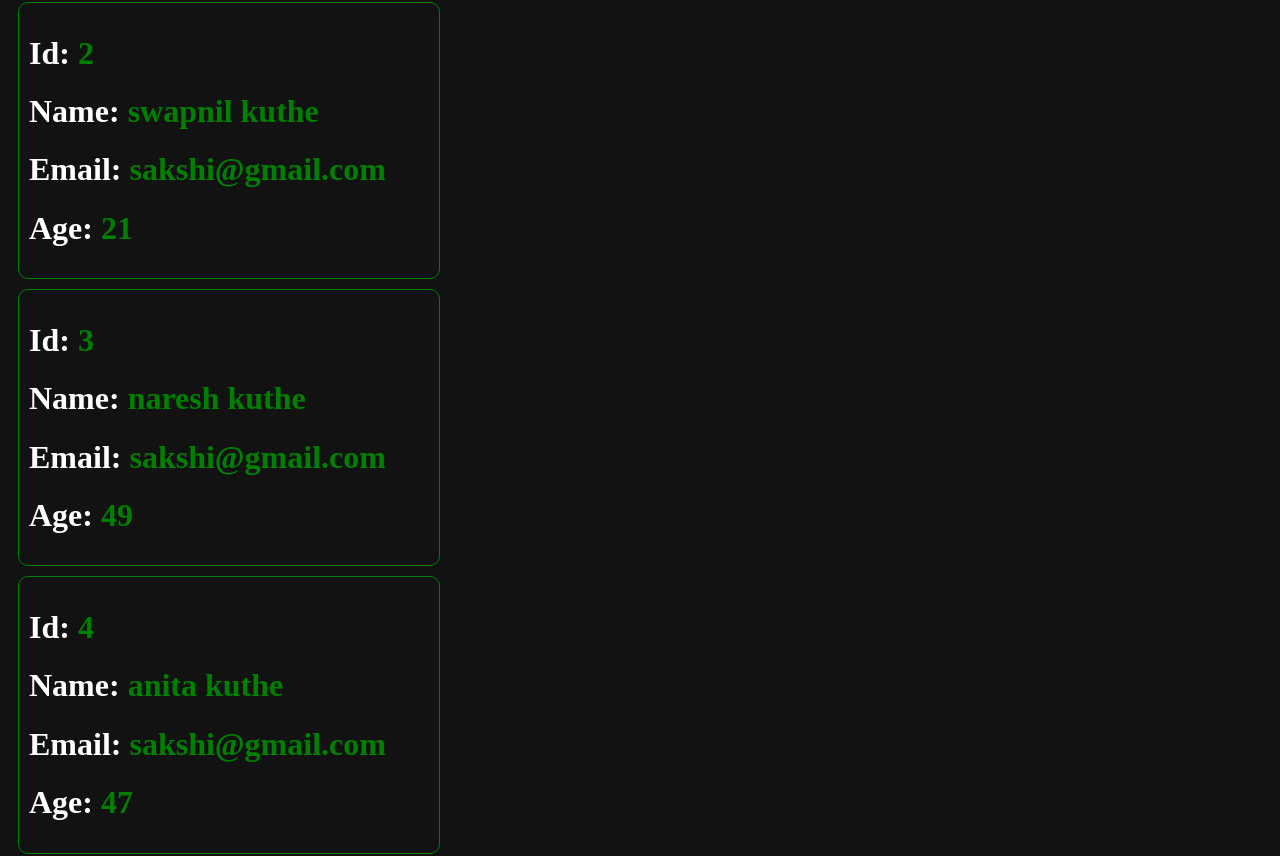
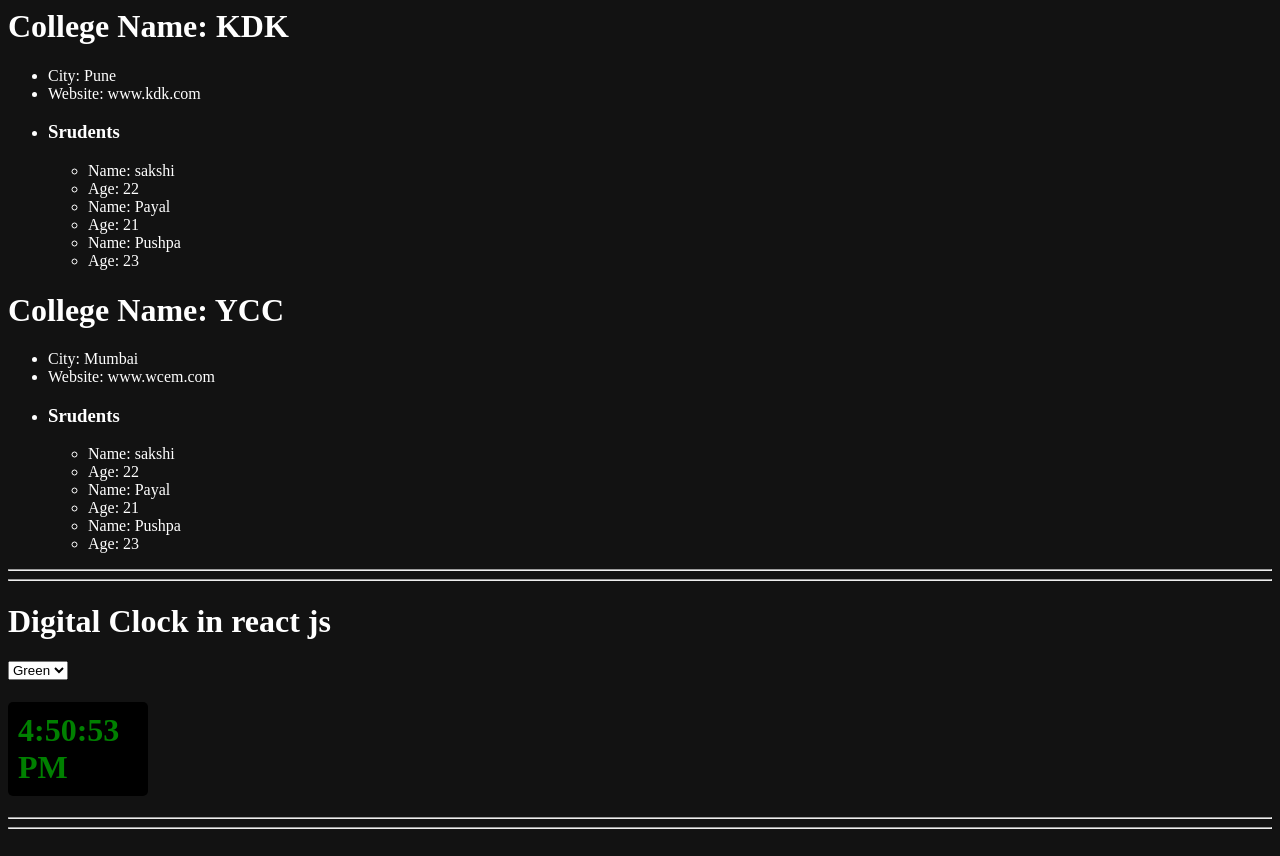
Before and after one commit to sak033/react-blog, a React (Vite) app: page / in a window 1280 px wide. Shown: the part 365-1221 px from the top of the page. Built offline with nearby package versions, Linux system fonts and the light colour scheme.

Commit message:
Neated LOOP

```diff
--- a/package.json
+++ b/package.json
@@ -11,6 +11,7 @@
   },
   "dependencies": {
     "react": "^19.2.0",
+    "react-clock": "^6.0.0",
     "react-dom": "^19.2.0"
   },
   "devDependencies": {
--- a/src/App.jsx
+++ b/src/App.jsx
@@ -18,6 +18,11 @@ import CheckBox from './CheckBOx'
 import RadioButton_Dropdown from './RadioButton_Dropdown'
 import Loops from './Loops'
 import ReuseComponentInLoop from './ReuseComponentInLoop'
+import Clock from 'react-clock/src/Clock.js'
+import ClockComponent from './ClockComponent'
+import ClockStyle from './ClockStyle'
+import User from './User'
+import NestedLoop from './NestedLoop'
 
 
 function App() {
@@ -39,7 +44,10 @@ function App() {
    let userArray=["sakshi",21,"sakshi@gmail.com"]
   return(
    <div>
-    <user/>
+    <NestedLoop/>
+    <ClockStyle/>
+
+
     <ReuseComponentInLoop/>
     <Loops/>
     <RadioButton_Dropdown/>
--- /dev/null
+++ b/src/ClockComponent.jsx
@@ -0,0 +1,26 @@
+import React, { use } from 'react'
+import { useState, useEffect } from 'react';
+import ClockStyle from './ClockStyle'
+import Clock from "react-clock";
+
+const ClockComponent = ({color}) => {
+  const [time ,setTime]=useState(0);
+
+  useEffect(()=>{
+    setInterval(()=>{
+      setTime(new Date().toLocaleTimeString());
+    },1000)
+  }, []);
+
+  return (
+    <div>
+
+
+      <h1
+      style={{color:color, backgroundColor:'#000', width:'120px', padding:'10px', borderRadius:'5px'}}
+      >{time}</h1>
+    </div>
+  )
+}
+
+export default ClockComponent
--- /dev/null
+++ b/src/ClockStyle.jsx
@@ -0,0 +1,23 @@
+import React, { useState } from 'react'
+import ClockComponent from './ClockComponent'
+
+const ClockStyle = () => {
+  const [color, setColor]=useState("green");
+  return (
+    <div>
+      <hr />
+      <h1>Digital Clock in react js</h1>
+      <select name="" id=""  onChange={(e)=>setColor(e.target.value)}>
+        <option value="green">Green</option>
+        <option value="red">Red</option>
+        <option value="blue">blue</option>
+        <option value="yellow">yellow</option>
+      </select>
+      <ClockComponent color={color}/>
+     <hr />
+    </div>
+
+  )
+}
+
+export default ClockStyle
--- /dev/null
+++ b/src/InnerLoop.jsx
@@ -0,0 +1,29 @@
+import React from 'react'
+
+const InnerLoop = ({data}) => {
+  return (
+    <div>
+        <h1>College Name: {data.name}</h1>
+        <ul>
+            <li>City: {data.city}</li>
+            <li>Website: {data.website}</li>
+            <li>
+                <h3>Srudents</h3>
+            {
+                data.student.map((student,index)=>(
+                    <div key={index}>
+                    <ul>
+                      <li>Name: {student.name}</li>
+                      <li>Age: {student.age}</li>
+                    </ul>
+                    </div>
+                ))
+            }
+            </li>
+
+        </ul>
+    </div>
+  )
+}
+
+export default InnerLoop
--- a/src/Loops.jsx
+++ b/src/Loops.jsx
@@ -57,13 +57,14 @@ const Loops=()=>{
 
             <h1>Dummy Data</h1>
             <table border="1">
+                <thead>
                 <tr>
                     <td>ID</td>
                     <td>Name</td>
                     <td>Email</td>
                     <td>Age</td>
                 </tr>
-
+                </thead>
                 <tbody>
                 <tr>
                     <td>1</td>
--- /dev/null
+++ b/src/NestedLoop.jsx
@@ -0,0 +1,80 @@
+import React from 'react'
+import InnerLoop from './InnerLoop'
+
+const NestedLoop = () => {
+    const collegeData=[
+        {
+            name:"WCEM",
+            city:"Nagpur",
+            website:"www.wcem.com",
+            student:[
+                {
+                    name:"sakshi",
+                    age:"22"
+                },
+                {
+                    name:"Payal",
+                    age:"21"
+                },
+                {
+                    name:"Pushpa",
+                    age:"23"
+                }
+            ]
+        },
+        {
+            name:"KDK",
+            city:"Pune",
+            website:"www.kdk.com",
+            student:[
+                {
+                    name:"sakshi",
+                    age:"22"
+                },
+                {
+                    name:"Payal",
+                    age:"21"
+                },
+                {
+                    name:"Pushpa",
+                    age:"23"
+                }
+            ]
+        },
+        {
+            name:"YCC",
+            city:"Mumbai",
+            website:"www.wcem.com",
+            student:[
+                {
+                    name:"sakshi",
+                    age:"22"
+                },
+                {
+                    name:"Payal",
+                    age:"21"
+                },
+                {
+                    name:"Pushpa",
+                    age:"23"
+                }
+            ]
+        }
+    ]
+  return (
+    <div>
+        <hr />
+        <h1>Nested Loop</h1>
+        {
+            collegeData.map((college, index)=>(
+             <div key={index}>
+              <InnerLoop  data={college}/>
+             </div>
+            ))
+        }
+       <hr />
+    </div>
+  )
+}
+
+export default NestedLoop
--- a/src/ReuseComponentInLoop.jsx
+++ b/src/ReuseComponentInLoop.jsx
@@ -30,6 +30,7 @@ const ReuseComponentInLoop = () => {
       ]
   return (
     <div>
+        <hr />
 
         <h1>Reuse Component In Loop</h1>
         {
@@ -39,7 +40,7 @@ const ReuseComponentInLoop = () => {
                  </div>
             ))
         }
-
+       <hr />
     </div>
 
 
--- a/src/User.jsx
+++ b/src/User.jsx
@@ -1,4 +1,5 @@
 import React from 'react'
+import ReuseComponentInLoop from './ReuseComponentInLoop'
 
 const User = ({data}) => {
   return (
```
Also changed, not shown: 1 other file (tests, documents, lock files or other folders).
